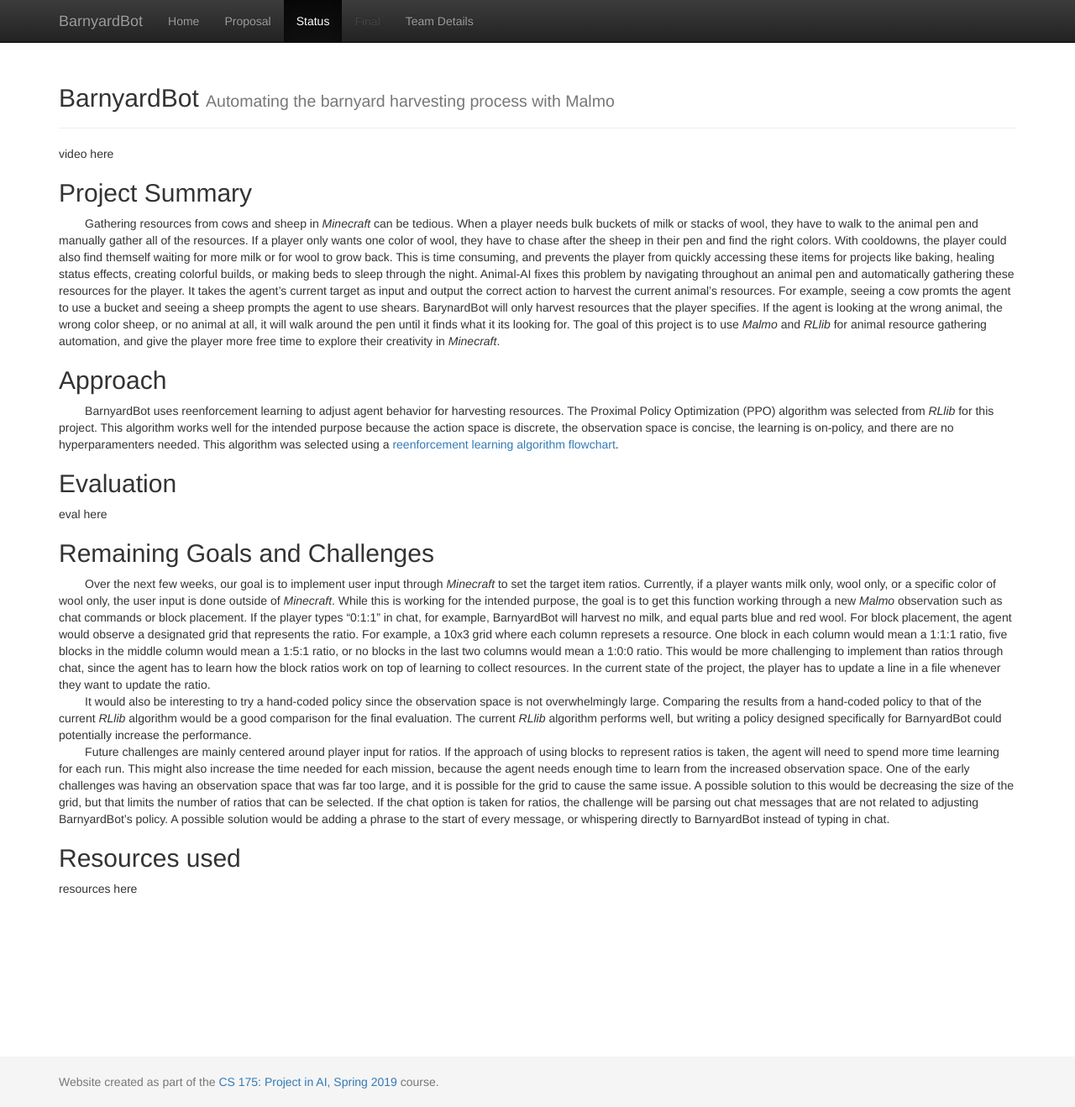
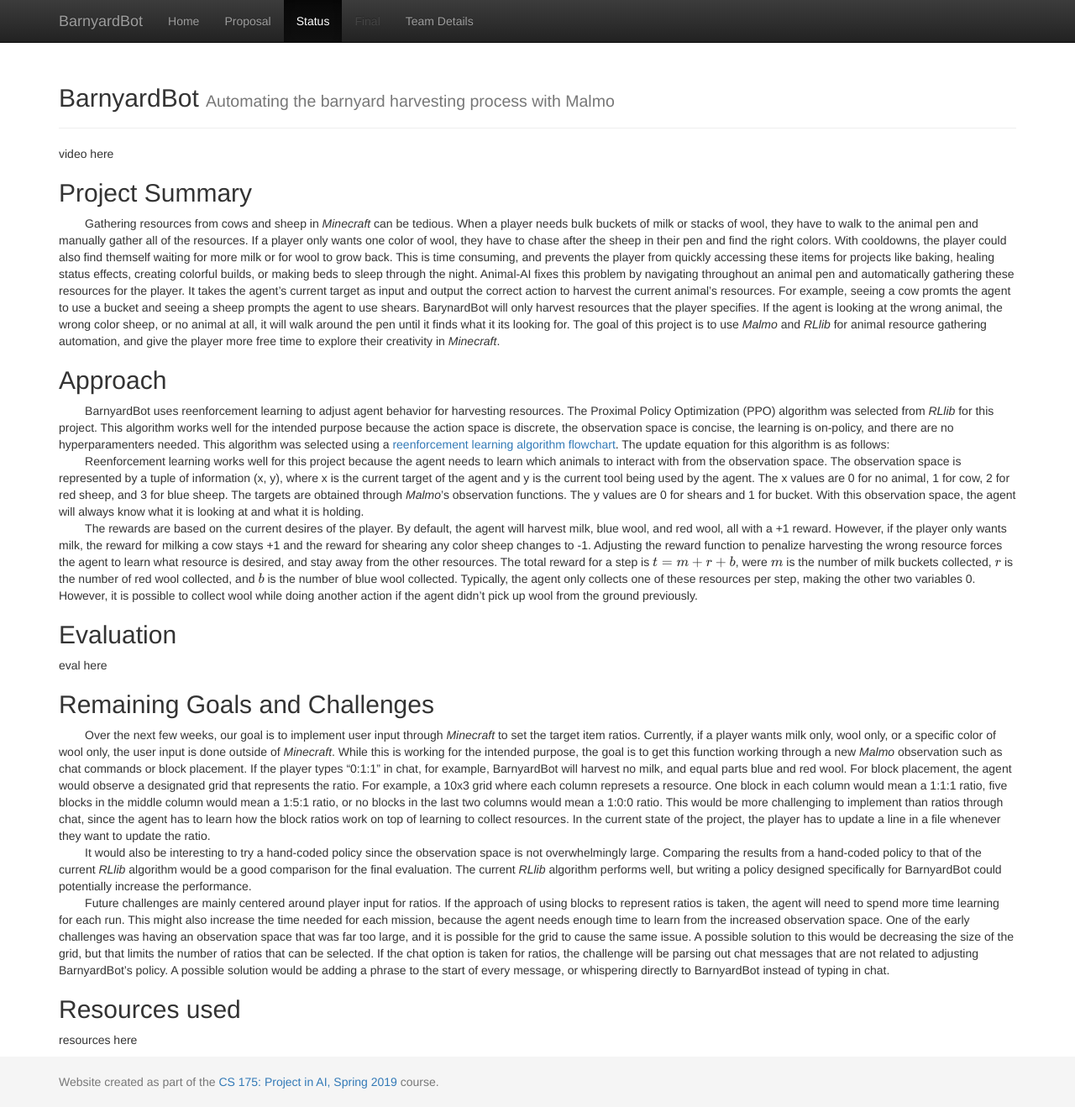
Before and after one commit to brandonmeyer/BarnyardBot, a Jekyll site: the page built from docs/status.md, in a window 1280 px wide and 1318 px high. Shown: the whole window at 84% size. Built offline with Jekyll 4.4.1, drawn with Linux system fonts in a browser that asks for light colours; formulas are drawn with MathJax 3.

Commit message:
Update status.md

```diff
--- a/docs/status.md
+++ b/docs/status.md
@@ -9,7 +9,9 @@
 &nbsp;&nbsp;&nbsp;&nbsp;&nbsp;&nbsp;&nbsp;&nbsp;Gathering resources from cows and sheep in *Minecraft* can be tedious. When a player needs bulk buckets of milk or stacks of wool, they have to walk to the animal pen and manually gather all of the resources. If a player only wants one color of wool, they have to chase after the sheep in their pen and find the right colors. With cooldowns, the player could also find themself waiting for more milk or for wool to grow back. This is time consuming, and prevents the player from quickly accessing these items for projects like baking, healing status effects, creating colorful builds, or making beds to sleep through the night. Animal-AI fixes this problem by navigating throughout an animal pen and automatically gathering these resources for the player. It takes the agent's current target as input and output the correct action to harvest the current animal's resources. For example, seeing a cow promts the agent to use a bucket and seeing a sheep prompts the agent to use shears. BarynardBot will only harvest resources that the player specifies. If the agent is looking at the wrong animal, the wrong color sheep, or no animal at all, it will walk around the pen until it finds what it its looking for. The goal of this project is to use *Malmo* and *RLlib* for animal resource gathering automation, and give the player more free time to explore their creativity in *Minecraft*.
 
 ## Approach
-&nbsp;&nbsp;&nbsp;&nbsp;&nbsp;&nbsp;&nbsp;&nbsp;BarnyardBot uses reenforcement learning to adjust agent behavior for harvesting resources. The Proximal Policy Optimization (PPO) algorithm was selected from *RLlib* for this project. This algorithm works well for the intended purpose because the action space is discrete, the observation space is concise, the learning is on-policy, and there are no hyperparamenters needed. This algorithm was selected using a [reenforcement learning algorithm flowchart](https://static.us.edusercontent.com/files/eS20DbiGQfi4P2skbCN9WYeD).
+&nbsp;&nbsp;&nbsp;&nbsp;&nbsp;&nbsp;&nbsp;&nbsp;BarnyardBot uses reenforcement learning to adjust agent behavior for harvesting resources. The Proximal Policy Optimization (PPO) algorithm was selected from *RLlib* for this project. This algorithm works well for the intended purpose because the action space is discrete, the observation space is concise, the learning is on-policy, and there are no hyperparamenters needed. This algorithm was selected using a [reenforcement learning algorithm flowchart](https://static.us.edusercontent.com/files/eS20DbiGQfi4P2skbCN9WYeD). The update equation for this algorithm is as follows:\
+&nbsp;&nbsp;&nbsp;&nbsp;&nbsp;&nbsp;&nbsp;&nbsp;Reenforcement learning works well for this project because the agent needs to learn which animals to interact with from the observation space. The observation space is represented by a tuple of information (x, y), where x is the current target of the agent and y is the current tool being used by the agent. The x values are 0 for no animal, 1 for cow, 2 for red sheep, and 3 for blue sheep. The targets are obtained through *Malmo*'s observation functions. The y values are 0 for shears and 1 for bucket. With this observation space, the agent will always know what it is looking at and what it is holding.\
+&nbsp;&nbsp;&nbsp;&nbsp;&nbsp;&nbsp;&nbsp;&nbsp;The rewards are based on the current desires of the player. By default, the agent will harvest milk, blue wool, and red wool, all with a +1 reward. However, if the player only wants milk, the reward for milking a cow stays +1 and the reward for shearing any color sheep changes to -1. Adjusting the reward function to penalize harvesting the wrong resource forces the agent to learn what resource is desired, and stay away from the other resources. The total reward for a step is $$t = m + r + b$$, were $$m$$ is the number of milk buckets collected, $$r$$ is the number of red wool collected, and $$b$$ is the number of blue wool collected. Typically, the agent only collects one of these resources per step, making the other two variables 0. However, it is possible to collect wool while doing another action if the agent didn't pick up wool from the ground previously.
 
 ## Evaluation
 eval here
```
